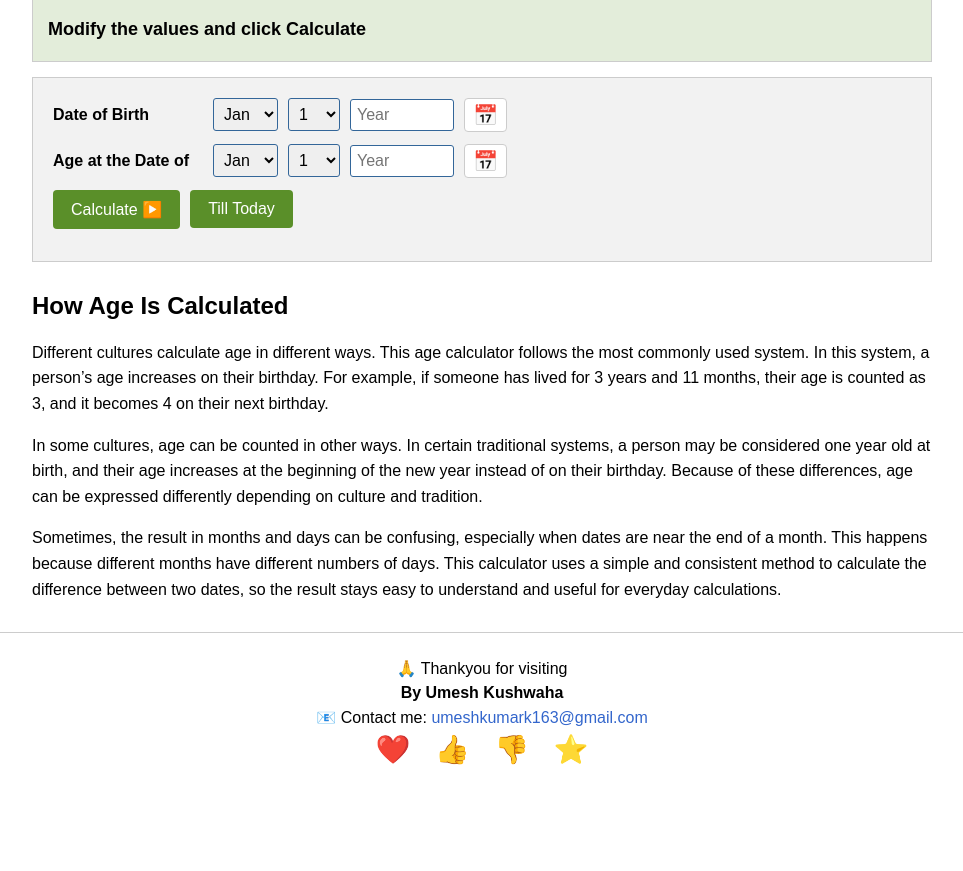
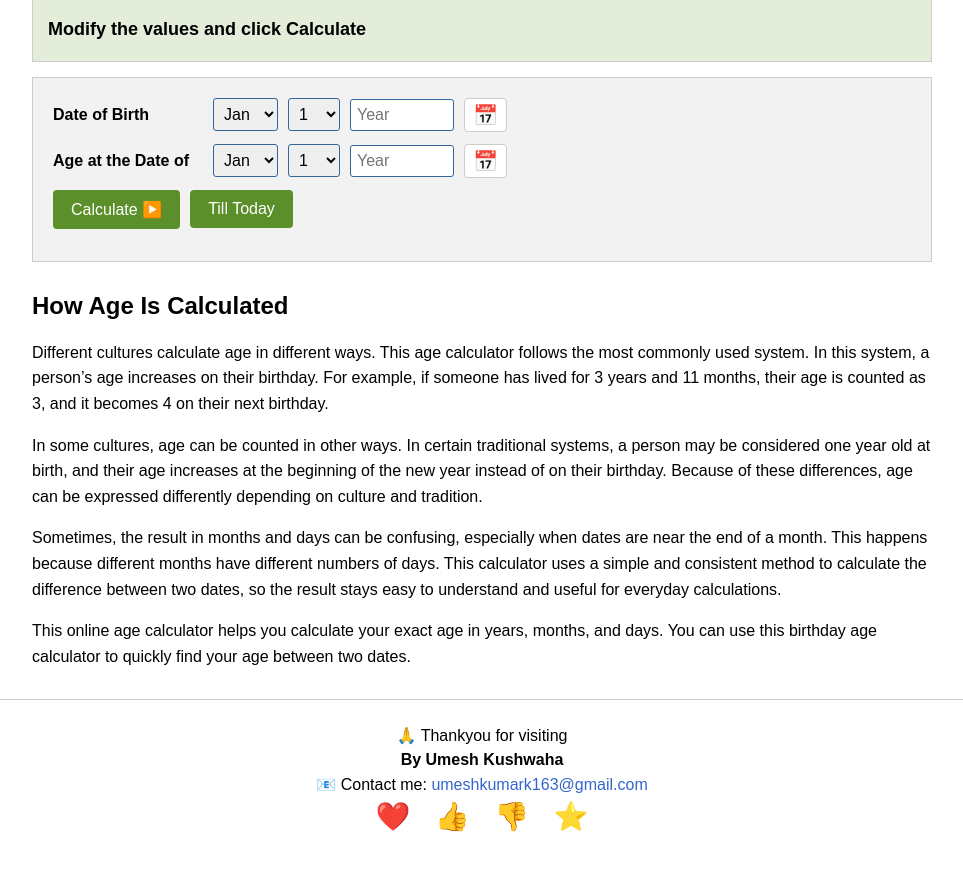
Before and after one commit to Umeshkumar9580/Age-Calculator, a plain HTML site: page index.html in a window 1280 px wide. Shown: the part 137-1008 px from the top of the page, without its empty margins (158-1121 px from the left). Before the commit the page ends 953 px from the top, so only its background shows below. Drawn offline with Linux system fonts and the light colour scheme.

Commit message:
Update index.html

```diff
--- a/index.html
+++ b/index.html
@@ -2,10 +2,10 @@
 <html lang="en">
 <head>
 <meta charset="UTF-8">
-<title> Online Age Calculator 2026</title>
+<title> Online Age Calculator 2026 | Calculate Exact Age</title>
 <meta name="viewport" content="width=device-width, initial-scale=1.0">
-<meta name="description" content="Free online Age Calculator 2026 by Umesh Kushwaha. Calculate your age in years, months, days, hours, minutes and seconds.">
-<meta name="keywords" content="age calculator, calculate age, birthday calculator, online age calculator">
+<meta name="description" content="Free online Age Calculator 2026 by Umesh Kushwaha. Calculate your exact age in years, months, days, hours, minutes and seconds with this birthday age calculator.">
+<meta name="keywords" content="age calculator, online age calculator, birthday age calculator, exact age calculator, calculate age online">
 
 <style>
 :root{
@@ -355,6 +355,10 @@ function changeMonth(mode,delta){
     method to calculate the difference between two dates, so the result stays easy to understand and useful for
     everyday calculations.
   </p>
+  <p>
+    This online age calculator helps you calculate your exact age in years, months, and days.
+    You can use this birthday age calculator to quickly find your age between two dates.
+</p>
 </div>
 
 <!-- Footer -->
```
